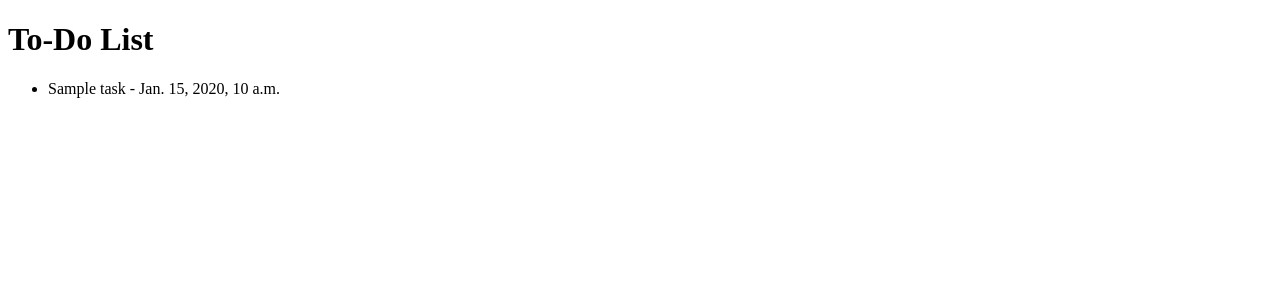
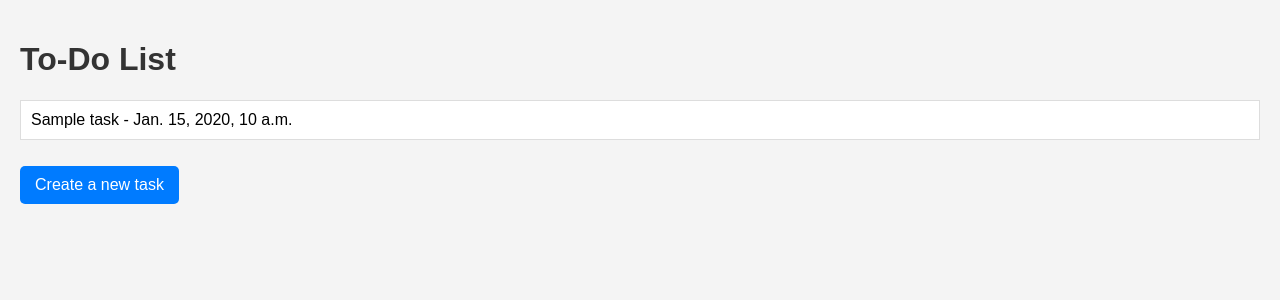
Before and after one commit to HaniffAlisa/ET721_lab_student_app, a Django app: page / in a window 1280 px wide. Shown: the top 300 px of the page. Run offline with Django 5.2, Linux system fonts and the light colour scheme; tables that the repository leaves empty hold one stand-in row (values such as "Sample post").

Commit message:
to do list complete with form entry

```diff
--- /dev/null
+++ b/studentapp/static/css/styles.css
@@ -0,0 +1,36 @@
+body {
+    font-family: Arial, sans-serif;
+    background-color: #f4f4f4;
+    margin: 0;
+    padding: 20px;
+}
+
+h1 {
+    color: #333;
+}
+
+ul {
+    list-style-type: none;
+    padding: 0;
+}
+
+li {
+    background: #fff;
+    margin: 5px 0;
+    padding: 10px;
+    border: 1px solid #ddd;
+}
+
+a {
+    display: inline-block;
+    margin-top: 10px;
+    padding: 10px 15px;
+    background: #007bff;
+    color: #fff;
+    text-decoration: none;
+    border-radius: 5px;
+}
+
+a:hover {
+    background: #0056b3;
+}
--- a/studentapp/to_do_list/templates/to_do_list/task_form.html
+++ b/studentapp/to_do_list/templates/to_do_list/task_form.html
@@ -1,4 +1,4 @@
-<!DOCTYPE html>
+{% load static %}<!DOCTYPE html>
 <html>
 <head>
     <title>Create Task</title>
--- a/studentapp/to_do_list/templates/to_do_list/task_list.html
+++ b/studentapp/to_do_list/templates/to_do_list/task_list.html
@@ -1,7 +1,10 @@
+<!-- to_do_list/templates/to_do_list/task_list.html -->
+{% load static %}
 <!DOCTYPE html>
 <html>
 <head>
     <title>To-Do List</title>
+    <link rel="stylesheet" type="text/css" href="{% static 'css/styles.css' %}">
 </head>
 <body>
     <h1>To-Do List</h1>
@@ -10,5 +13,6 @@
             <li>{{ task.title }} - {{ task.due_date }}</li>
         {% endfor %}
     </ul>
+    <a href="{% url 'task_create' %}">Create a new task</a>
 </body>
 </html>
```
Also changed, not shown: studentapp/studentapp/settings.py (+6 -1 lines).
